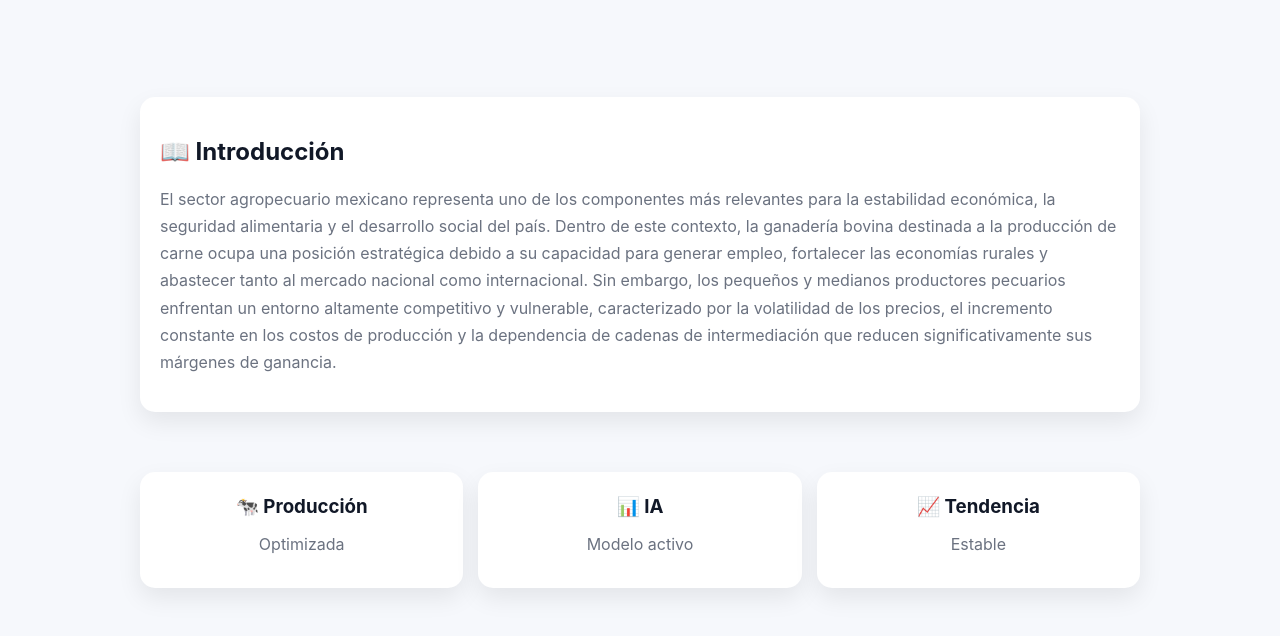
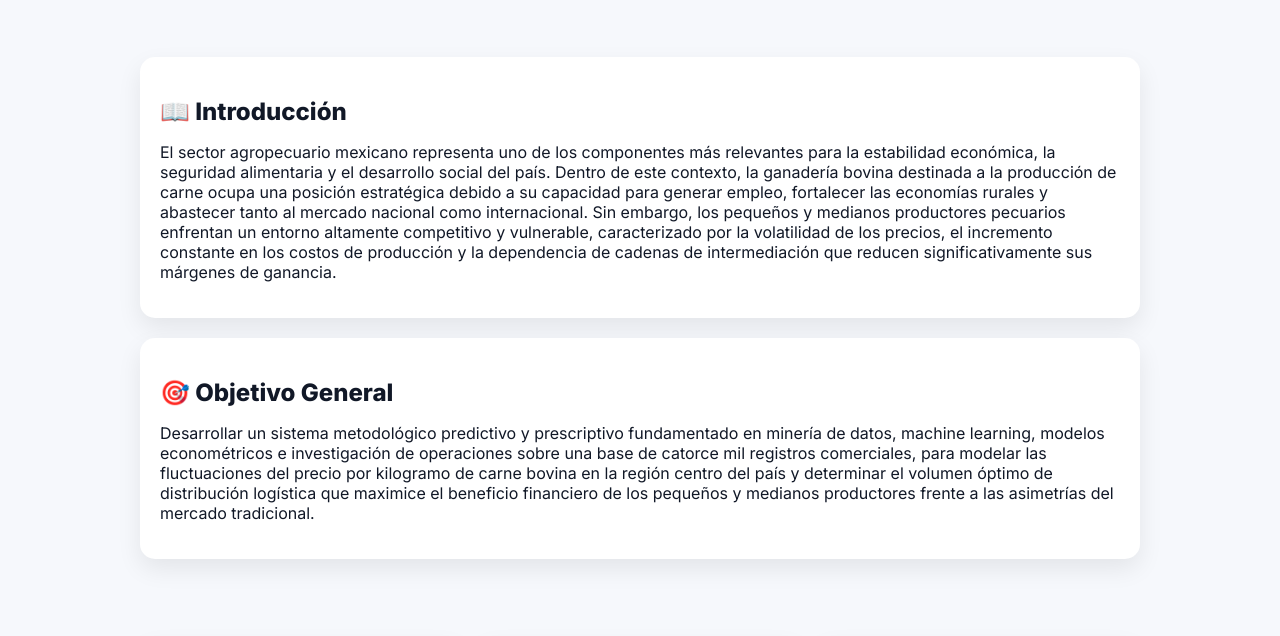
Before and after one commit to gomezguzmangalileaguadalupe-create/Ganaderia-bovina-enfocado-en-carne, a plain HTML site: page index.html in a window 1280 px wide. Shown: the part 257-893 px from the top of the page. Drawn offline with Linux system fonts and the light colour scheme.

Commit message:
Update index.html

```diff
--- a/index.html
+++ b/index.html
@@ -1,6 +1,4 @@
-
-
-        <!DOCTYPE html>
+<!DOCTYPE html>
 <html lang="es">
 <head>
 <meta charset="UTF-8">
@@ -8,10 +6,13 @@
 
 <title>Mercado Justo | Dashboard Ganadero</title>
 
-<link href="https://galileagomez08-dashboard-ganaderia-bovina-mercado-justo.hf.space">
+<link href="https://fonts.googleapis.com/css2?family=Inter:wght@300;400;600;800&display=swap" rel="stylesheet">
 
 <style>
 
+/* =========================
+   VARIABLES
+========================= */
 :root{
     --bg:#f6f8fc;
     --card:#ffffff;
@@ -28,6 +29,9 @@ body.dark{
     --muted:#9ca3af;
 }
 
+/* =========================
+   BASE
+========================= */
 body{
     margin:0;
     font-family:'Inter',sans-serif;
@@ -36,7 +40,9 @@ body{
     transition:0.3s;
 }
 
-/* NAV */
+/* =========================
+   NAV
+========================= */
 nav{
     position:fixed;
     top:0;
@@ -66,7 +72,9 @@ nav a{
     cursor:pointer;
 }
 
-/* HERO */
+/* =========================
+   HERO
+========================= */
 .hero{
     padding:120px 20px 40px;
     text-align:center;
@@ -83,7 +91,9 @@ nav a{
     margin:auto;
 }
 
-/* KPI */
+/* =========================
+   KPI
+========================= */
 .kpi-container{
     display:grid;
     grid-template-columns:repeat(auto-fit,minmax(200px,1fr));
@@ -108,10 +118,12 @@ nav a{
     color:var(--muted);
 }
 
-/* DASHBOARD */
-.dashboard{
-    max-width:1100px;
-    margin:40px auto;
+/* =========================
+   SECCIONES
+========================= */
+section{
+    max-width:1000px;
+    margin:auto;
     padding:20px;
 }
 
@@ -120,6 +132,20 @@ nav a{
     padding:20px;
     border-radius:15px;
     box-shadow:var(--shadow);
+    margin-bottom:20px;
+}
+
+h2{
+    margin-bottom:10px;
+}
+
+/* =========================
+   DASHBOARD
+========================= */
+.dashboard{
+    max-width:1100px;
+    margin:40px auto;
+    padding:20px;
 }
 
 iframe{
@@ -129,25 +155,14 @@ iframe{
     border-radius:12px;
 }
 
-/* INTRO */
-.intro{
-    max-width:1000px;
-    margin:40px auto;
-    padding:20px;
-}
-
-.intro p{
-    line-height:1.7;
-    color:var(--muted);
-}
-
-/* FOOTER */
+/* =========================
+   FOOTER
+========================= */
 footer{
     text-align:center;
     padding:30px;
     color:var(--muted);
 }
-
 </style>
 </head>
 
@@ -171,18 +186,30 @@ footer{
     <h1>🌾 Mercado Justo</h1>
     <p>
         Plataforma inteligente para análisis y predicción del mercado bovino en México,
-        basada en ciencia de datos e inteligencia artificial.
+        basada en ciencia de datos, machine learning y econometría.
     </p>
 </div>
 
-<!-- INTRODUCCIÓN (AQUÍ LO QUE ME PEDISTE) -->
-<section id="intro" class="intro">
+<!-- INTRO + OBJETIVO -->
+<section id="intro">
 
     <div class="card">
         <h2>📖 Introducción</h2>
 
         <p>
             El sector agropecuario mexicano representa uno de los componentes más relevantes para la estabilidad económica, la seguridad alimentaria y el desarrollo social del país. Dentro de este contexto, la ganadería bovina destinada a la producción de carne ocupa una posición estratégica debido a su capacidad para generar empleo, fortalecer las economías rurales y abastecer tanto al mercado nacional como internacional. Sin embargo, los pequeños y medianos productores pecuarios enfrentan un entorno altamente competitivo y vulnerable, caracterizado por la volatilidad de los precios, el incremento constante en los costos de producción y la dependencia de cadenas de intermediación que reducen significativamente sus márgenes de ganancia.
+        </p>
+    </div>
+
+    <div class="card">
+        <h2>🎯 Objetivo General</h2>
+
+        <p>
+            Desarrollar un sistema metodológico predictivo y prescriptivo fundamentado en minería de datos,
+            machine learning, modelos econométricos e investigación de operaciones sobre una base de catorce mil
+            registros comerciales, para modelar las fluctuaciones del precio por kilogramo de carne bovina en la
+            región centro del país y determinar el volumen óptimo de distribución logística que maximice el beneficio
+            financiero de los pequeños y medianos productores frente a las asimetrías del mercado tradicional.
         </p>
     </div>
 
@@ -202,8 +229,8 @@ footer{
     </div>
 
     <div class="kpi">
-        <h3>📈 Tendencia</h3>
-        <p>Estable</p>
+        <h3>📈 Mercado</h3>
+        <p>Analizado</p>
     </div>
 
 </div>
@@ -214,9 +241,7 @@ footer{
     <div class="card">
         <h2>📊 Dashboard Ganadero</h2>
 
-        <p style="color:var(--muted)">
-            Visualización interactiva del sistema de predicción del mercado bovino.
-        </p>
+        <p>Visualización del sistema predictivo del mercado bovino.</p>
 
         <iframe src="https://galileagomez08-dashboard-ganaderia-bovina-mercado-justo.hf.space"></iframe>
     </div>
```
